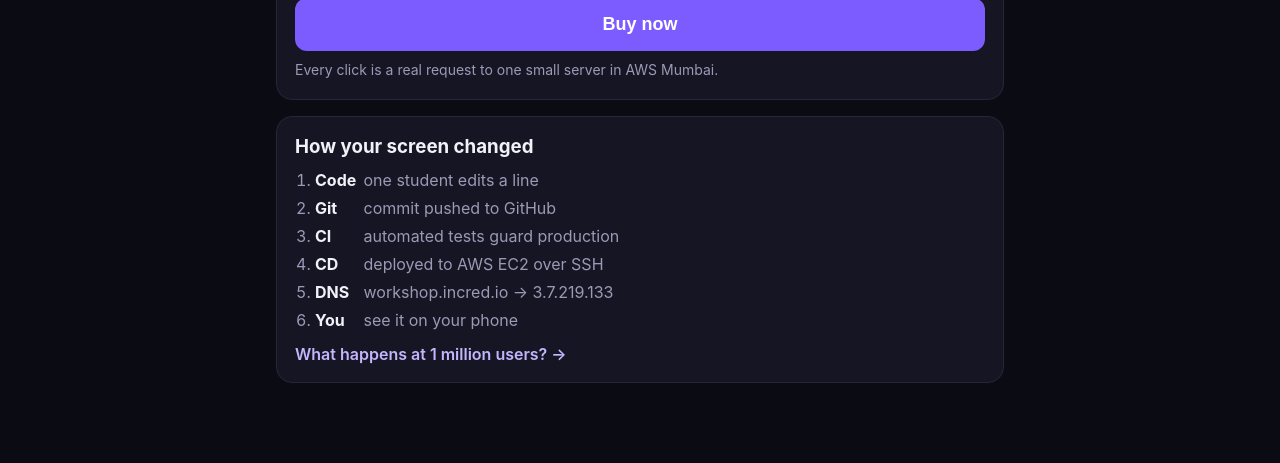
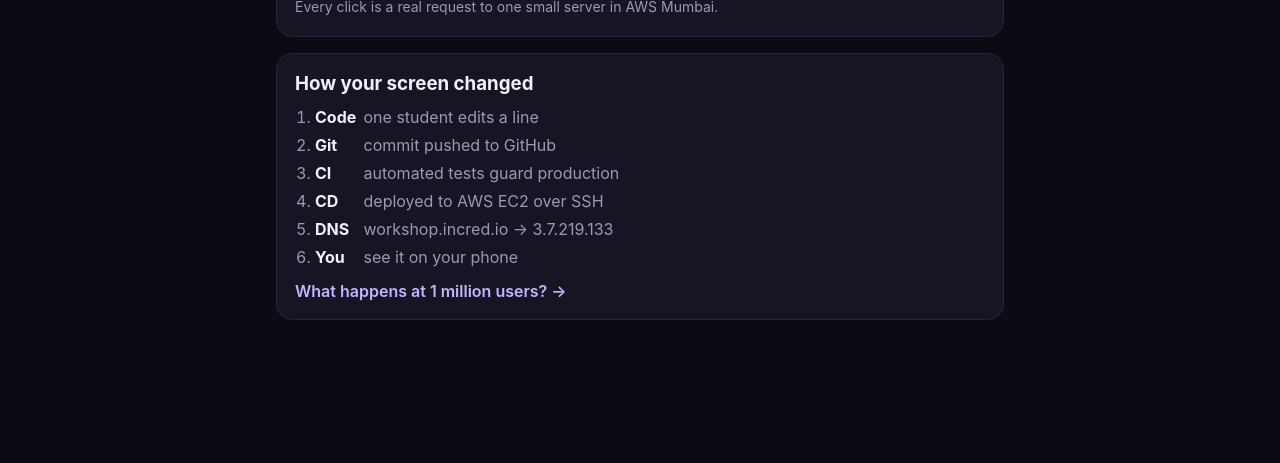
Before and after one commit to IncredApplicationsPvtLtd/workshop, a website: page public/index.html in a window 1280 px wide. Shown: the part 634-1097 px from the top of the page. After the commit the page ends 1034 px from the top, so only its background shows below. Drawn offline with Linux system fonts and the light colour scheme; no server answers.

Commit message:
button removed

```diff
--- a/public/index.html
+++ b/public/index.html
@@ -44,7 +44,7 @@
         <p class="price">₹1,999 <s>₹4,999</s></p>
       </div>
     </div>
-    <button id="buy-btn" class="buy">Buy now</button>
+
     <p class="result" id="buy-result">Every click is a real request to one small server in AWS Mumbai.</p>
   </section>
 
```
